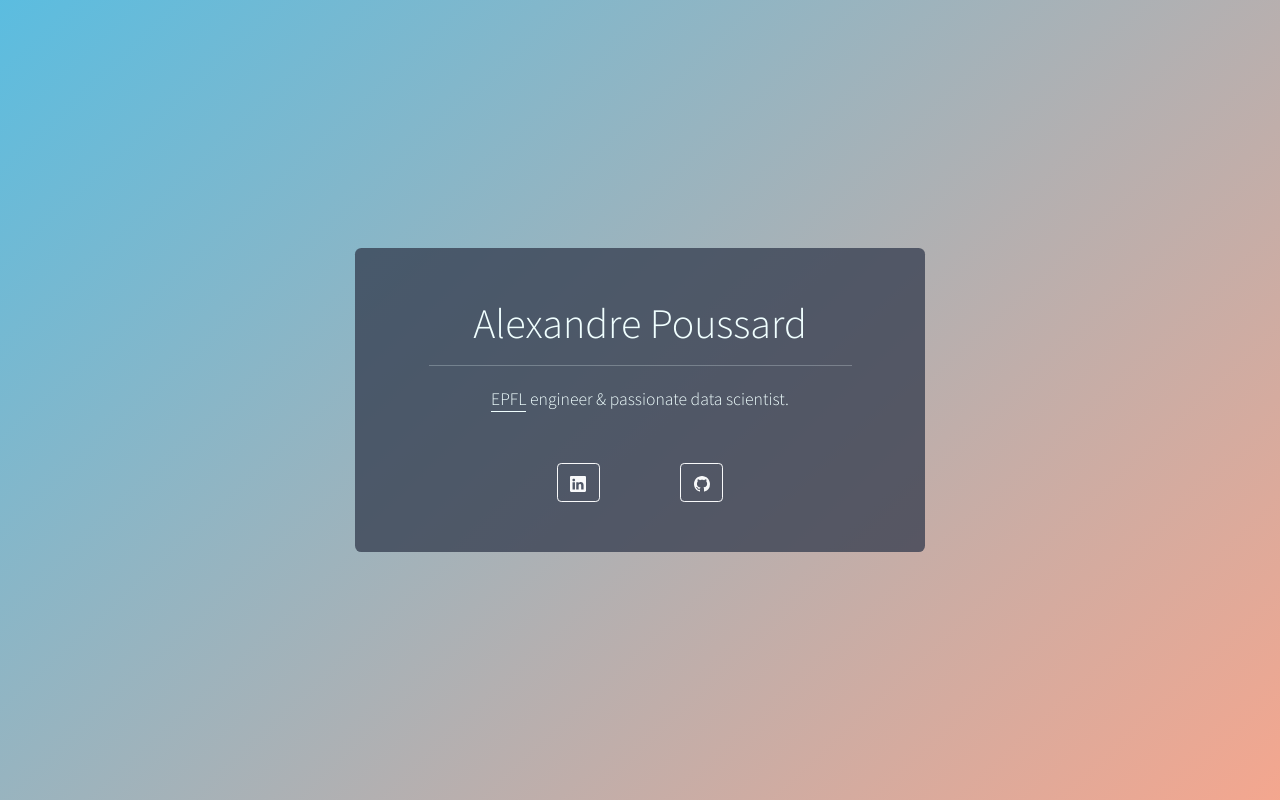
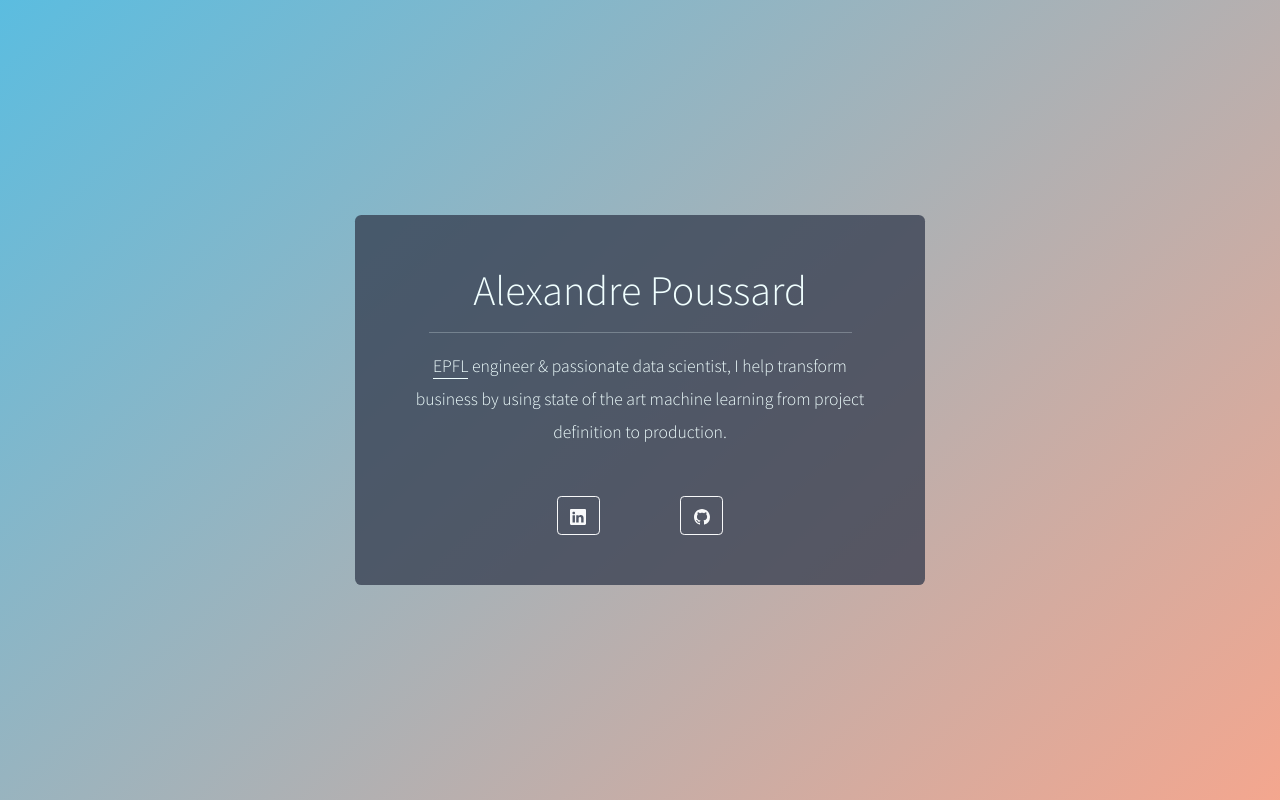
Before and after one commit to AlexandrePoussard/alexandrepoussard.com, a plain HTML site: page index.html in a window 1280 px wide. Drawn offline with nearby package versions, Linux system fonts and the light colour scheme.

Commit message:
added: description sentence

```diff
--- a/index.html
+++ b/index.html
@@ -18,7 +18,8 @@
 
                 <hr id="separator"></hr>
 
-                <p><a href="https://www.epfl.ch/en/">EPFL</a> engineer & passionate data scientist.</p>
+                <p><a href="https://www.epfl.ch/en/">EPFL</a> engineer & passionate data scientist, I help
+                transform business by using state of the art machine learning from project definition to production.</p>
 
                 <div class="row social">
                     <div class="col-md-3 offset-md-3">
```
